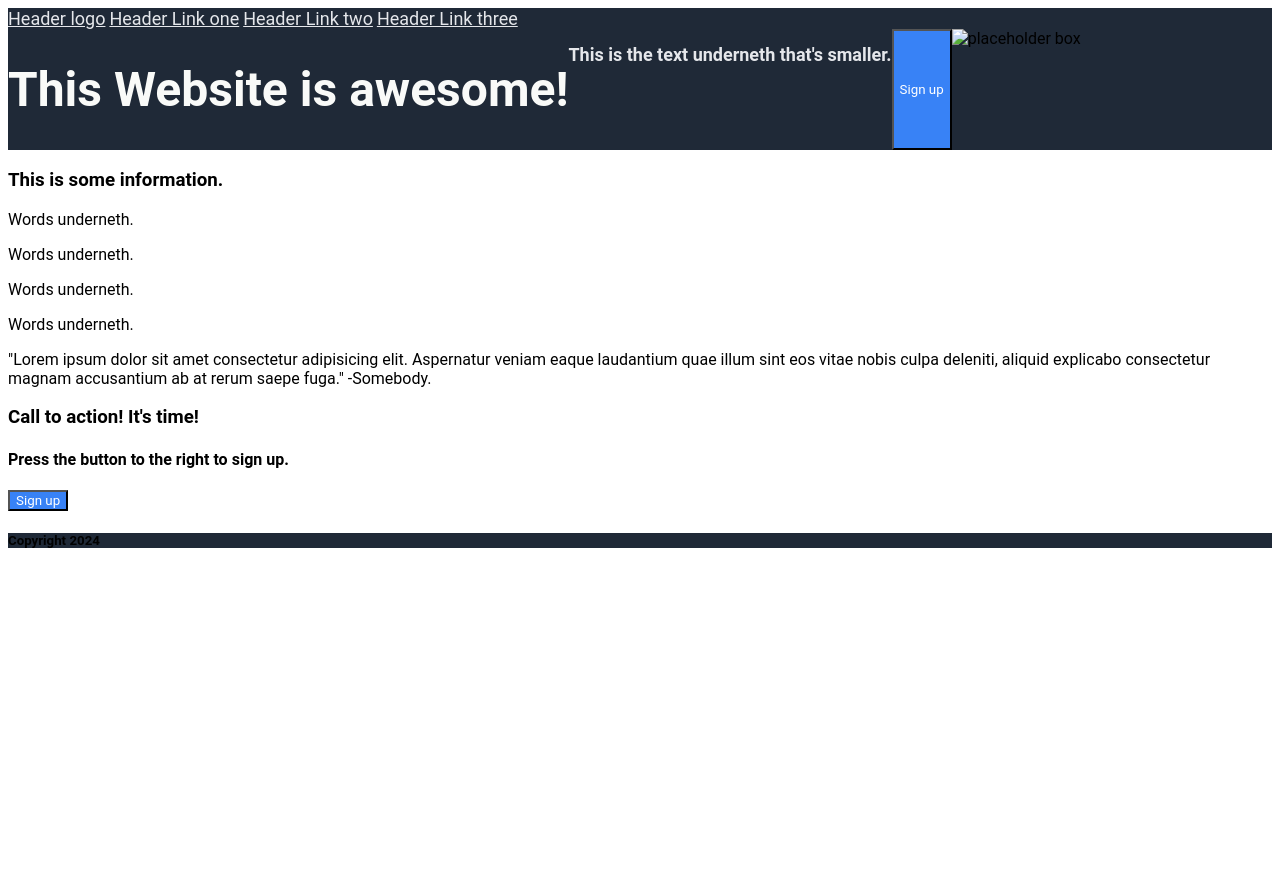
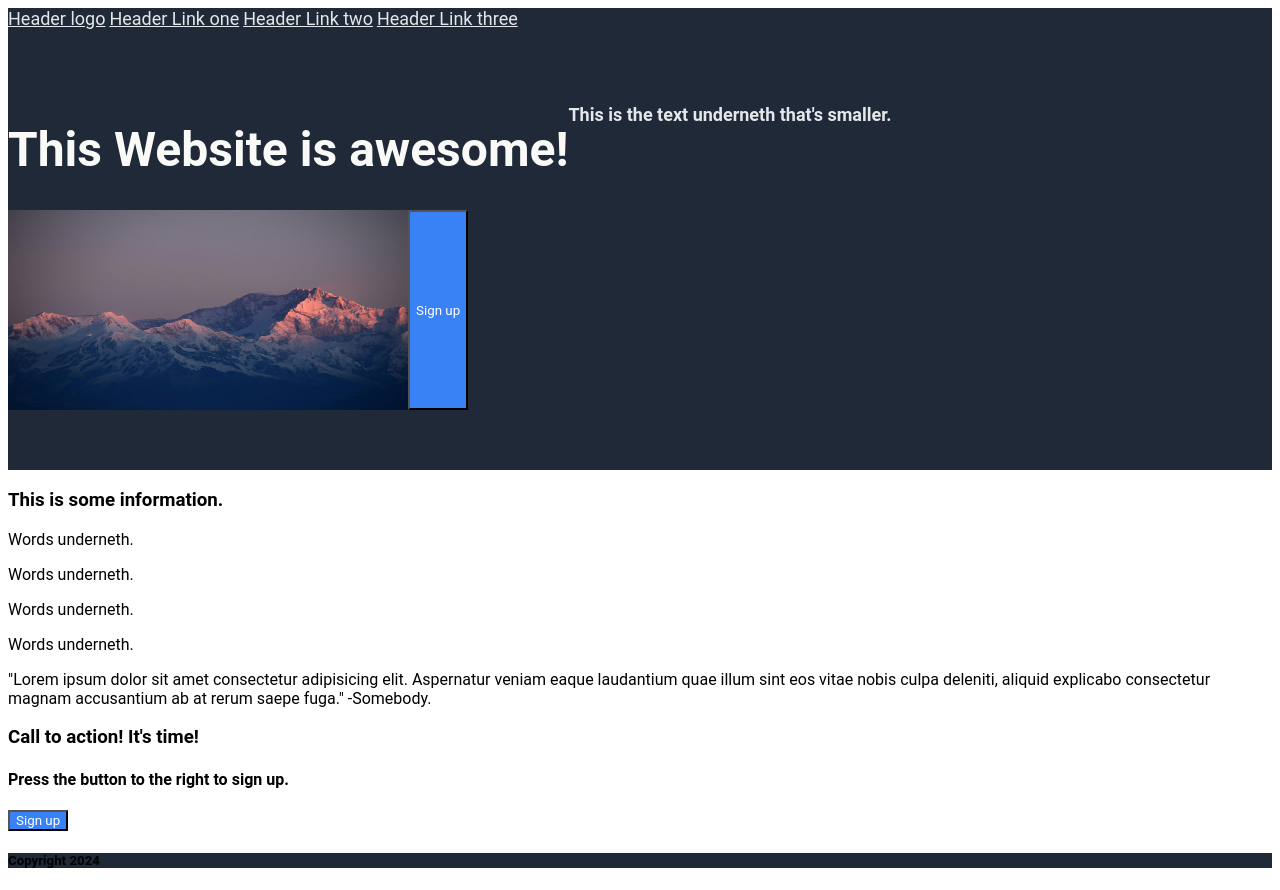
Before and after one commit to paperjinx/odin-landing, a plain HTML site: page index.html in a window 1280 px wide. Before the commit the page ends 800 px from the top, so only its background shows below. Drawn offline with Linux system fonts and the light colour scheme.

Commit message:
placed placeholder with image

```diff
--- a/index.html
+++ b/index.html
@@ -19,8 +19,8 @@
         <h1>This Website is awesome!</h1>
         <div class="img placeholder"></div>
         <h2>This is the text underneth that's smaller.</h2>
+        <img src="./Images/mountains.jpg" alt="photo of a mountain range." class="picture">
         <button type="button" class="button">Sign up</button>
-        <img src="#" alt="placeholder box" class="picture">
 
     </div>
 
--- a/style.css
+++ b/style.css
@@ -12,7 +12,9 @@
     display: flex;
     flex-direction: row;
     justify-content: flex-start;
-
+    flex-wrap: wrap;
+    padding-top: 60px;
+    padding-bottom: 60px;
 }
 
 h1{
@@ -29,3 +31,7 @@ button{
     background-color: #3882F6;
     color: white;
 }
+img{
+    width: 400px;
+    height: 200px;
+}
```
Also changed, not shown: Images/mountains.jpg (added), 1 other file.
